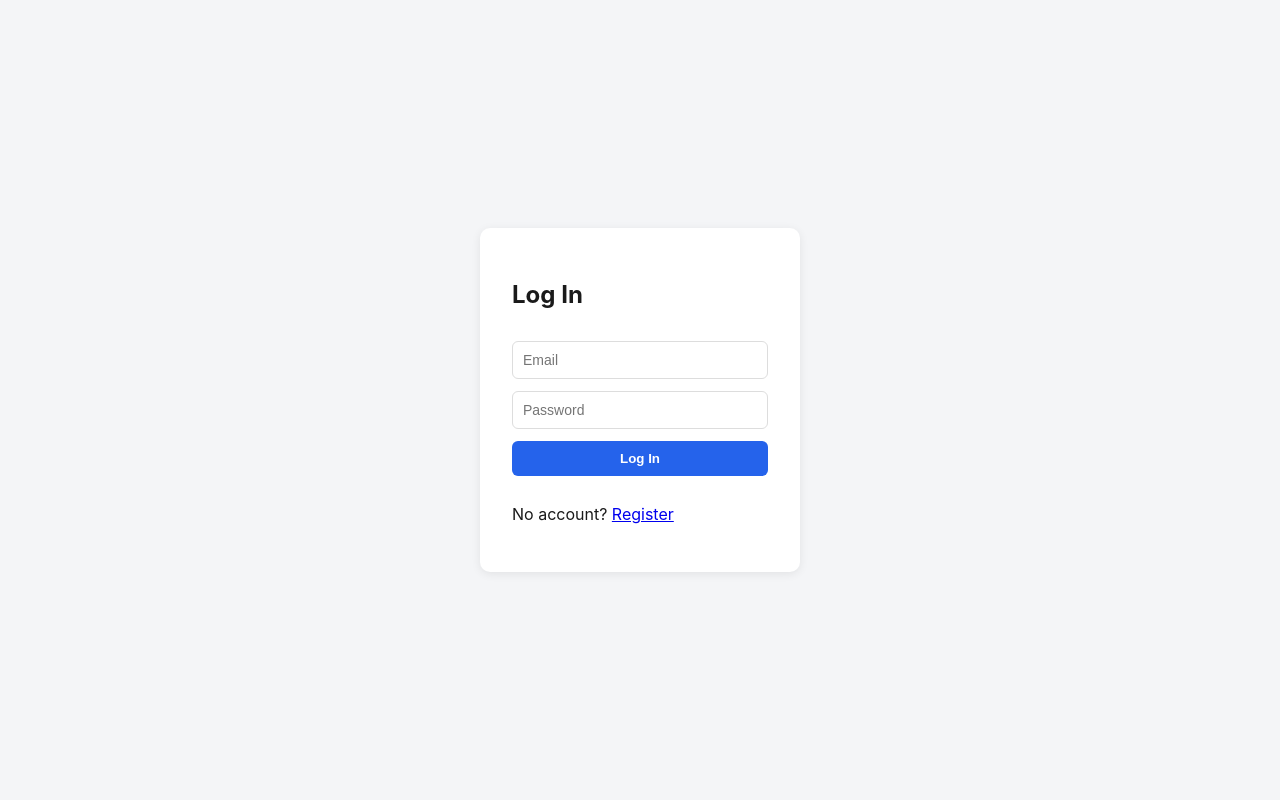
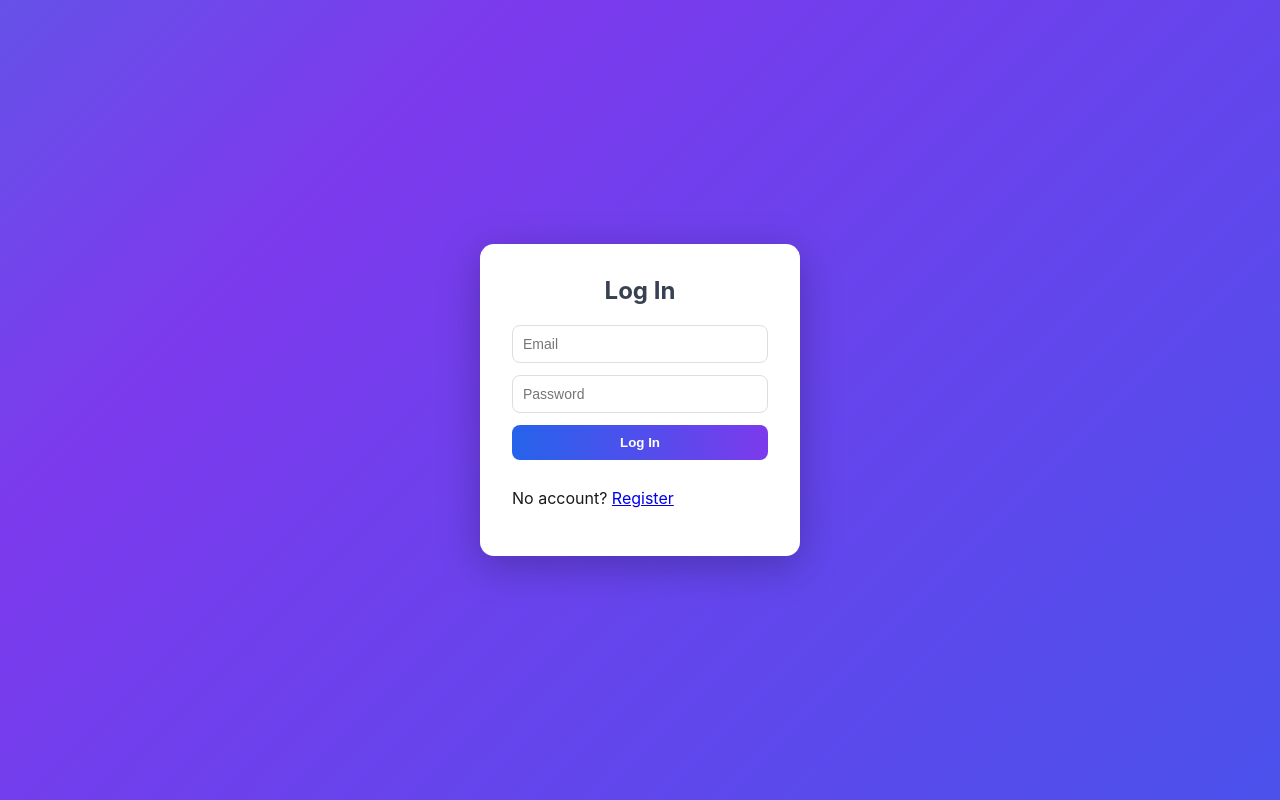
Before and after one commit to IdreesEhsan/TaskTrack, a React app in the folder frontend/: page /login in a window 1280 px wide. Built offline with nearby package versions, Linux system fonts and the light colour scheme; no server answers; the HTML template or start-up script is replaced by a standard one.

Commit message:
added some extra colors and animations

```diff
--- a/frontend/src/index.css
+++ b/frontend/src/index.css
@@ -6,7 +6,6 @@
 body {
   margin: 0;
   font-family: -apple-system, BlinkMacSystemFont, "Segoe UI", Roboto, sans-serif;
-  background: #f4f5f7;
   color: #1a1a1a;
 }
 
@@ -17,34 +16,98 @@ body {
   align-items: center;
   justify-content: center;
   min-height: 100vh;
+  /* Animated gradient background */
+  background: linear-gradient(-45deg, #2563eb, #7c3aed, #06b6d4, #2563eb);
+  background-size: 400% 400%;
+  animation: gradientShift 12s ease infinite;
+}
+
+@keyframes gradientShift {
+  0% { background-position: 0% 50%; }
+  50% { background-position: 100% 50%; }
+  100% { background-position: 0% 50%; }
 }
 
 .auth-form {
   background: white;
   padding: 32px;
-  border-radius: 10px;
-  box-shadow: 0 2px 10px rgba(0, 0, 0, 0.08);
+  border-radius: 14px;
+  box-shadow: 0 10px 40px rgba(0, 0, 0, 0.25);
   width: 320px;
   display: flex;
   flex-direction: column;
   gap: 12px;
+  /* Entrance animation */
+  animation: popIn 0.4s ease;
+}
+
+@keyframes popIn {
+  from {
+    opacity: 0;
+    transform: translateY(16px) scale(0.97);
+  }
+  to {
+    opacity: 1;
+    transform: translateY(0) scale(1);
+  }
+}
+
+.app-title {
+  margin: 0;
+  text-align: center;
+  font-size: 28px;
+  font-weight: 800;
+  background: linear-gradient(90deg, #2563eb, #7c3aed);
+  -webkit-background-clip: text;
+  -webkit-text-fill-color: transparent;
+  background-clip: text;
+  /* Gentle pulse to draw the eye */
+  animation: pulse 2.5s ease-in-out infinite;
+}
+
+@keyframes pulse {
+  0%, 100% { transform: scale(1); }
+  50% { transform: scale(1.04); }
+}
+
+.auth-form h2 {
+  margin: 0 0 8px;
+  text-align: center;
+  color: #374151;
 }
 
 .auth-form input {
   padding: 10px;
   border: 1px solid #ddd;
-  border-radius: 6px;
+  border-radius: 8px;
   font-size: 14px;
+  transition: border-color 0.2s, box-shadow 0.2s;
+}
+
+.auth-form input:focus {
+  outline: none;
+  border-color: #2563eb;
+  box-shadow: 0 0 0 3px rgba(37, 99, 235, 0.15);
 }
 
 .auth-form button {
   padding: 10px;
-  background: #2563eb;
+  background: linear-gradient(90deg, #2563eb, #7c3aed);
   color: white;
   border: none;
-  border-radius: 6px;
+  border-radius: 8px;
   cursor: pointer;
   font-weight: 600;
+  transition: transform 0.15s, box-shadow 0.15s, opacity 0.15s;
+}
+
+.auth-form button:hover:not(:disabled) {
+  transform: translateY(-2px);
+  box-shadow: 0 6px 16px rgba(37, 99, 235, 0.35);
+}
+
+.auth-form button:active:not(:disabled) {
+  transform: translateY(0);
 }
 
 .auth-form button:disabled {
@@ -58,6 +121,12 @@ body {
   max-width: 720px;
   margin: 0 auto;
   padding: 24px 16px;
+  animation: fadeIn 0.4s ease;
+}
+
+@keyframes fadeIn {
+  from { opacity: 0; }
+  to { opacity: 1; }
 }
 
 .tasks-header {
@@ -65,6 +134,15 @@ body {
   justify-content: space-between;
   align-items: center;
   margin-bottom: 20px;
+}
+
+.tasks-header h1 {
+  background: linear-gradient(90deg, #2563eb, #7c3aed);
+  -webkit-background-clip: text;
+  -webkit-text-fill-color: transparent;
+  background-clip: text;
+  font-size: 26px;
+  margin: 0;
 }
 
 .tasks-header div {
@@ -78,12 +156,17 @@ body {
 .task-form {
   background: white;
   padding: 16px;
-  border-radius: 10px;
+  border-radius: 12px;
   box-shadow: 0 2px 10px rgba(0, 0, 0, 0.06);
   display: flex;
   flex-direction: column;
   gap: 10px;
   margin-bottom: 20px;
+  transition: box-shadow 0.2s;
+}
+
+.task-form:hover {
+  box-shadow: 0 4px 16px rgba(0, 0, 0, 0.1);
 }
 
 .task-form input,
@@ -91,8 +174,17 @@ body {
 .task-form select {
   padding: 8px;
   border: 1px solid #ddd;
-  border-radius: 6px;
+  border-radius: 8px;
   font-family: inherit;
+  transition: border-color 0.2s, box-shadow 0.2s;
+}
+
+.task-form input:focus,
+.task-form textarea:focus,
+.task-form select:focus {
+  outline: none;
+  border-color: #2563eb;
+  box-shadow: 0 0 0 3px rgba(37, 99, 235, 0.15);
 }
 
 .task-form-row {
@@ -112,8 +204,18 @@ button {
   background: #2563eb;
   color: white;
   border: none;
-  border-radius: 6px;
+  border-radius: 8px;
   cursor: pointer;
+  transition: transform 0.15s, box-shadow 0.15s, background 0.15s;
+}
+
+button:hover {
+  transform: translateY(-1px);
+  box-shadow: 0 4px 10px rgba(37, 99, 235, 0.3);
+}
+
+button:active {
+  transform: translateY(0);
 }
 
 button.secondary {
@@ -121,8 +223,16 @@ button.secondary {
   color: #1a1a1a;
 }
 
+button.secondary:hover {
+  box-shadow: 0 4px 10px rgba(0, 0, 0, 0.15);
+}
+
 button.danger {
   background: #dc2626;
+}
+
+button.danger:hover {
+  box-shadow: 0 4px 10px rgba(220, 38, 38, 0.35);
 }
 
 /* ===== Task list ===== */
@@ -136,12 +246,30 @@ button.danger {
 .task-item {
   background: white;
   padding: 14px 16px;
-  border-radius: 10px;
+  border-radius: 12px;
   box-shadow: 0 2px 8px rgba(0, 0, 0, 0.05);
   display: flex;
   justify-content: space-between;
   align-items: flex-start;
   border-left: 4px solid #9ca3af; /* default: pending */
+  transition: transform 0.15s, box-shadow 0.15s;
+  animation: slideIn 0.3s ease;
+}
+
+@keyframes slideIn {
+  from {
+    opacity: 0;
+    transform: translateX(-10px);
+  }
+  to {
+    opacity: 1;
+    transform: translateX(0);
+  }
+}
+
+.task-item:hover {
+  transform: translateY(-2px);
+  box-shadow: 0 6px 16px rgba(0, 0, 0, 0.1);
 }
 
 .task-item.status-completed {
@@ -202,6 +330,13 @@ button.danger {
   background: #fee2e2;
   color: #991b1b;
   padding: 8px 12px;
-  border-radius: 6px;
+  border-radius: 8px;
   font-size: 14px;
+  animation: shake 0.3s ease;
 }
+
+@keyframes shake {
+  0%, 100% { transform: translateX(0); }
+  25% { transform: translateX(-4px); }
+  75% { transform: translateX(4px); }
+}
```
